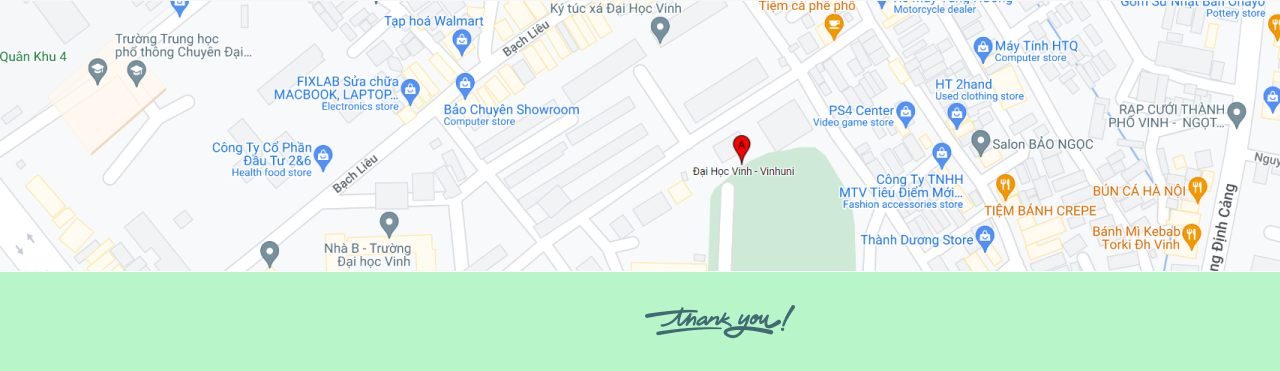
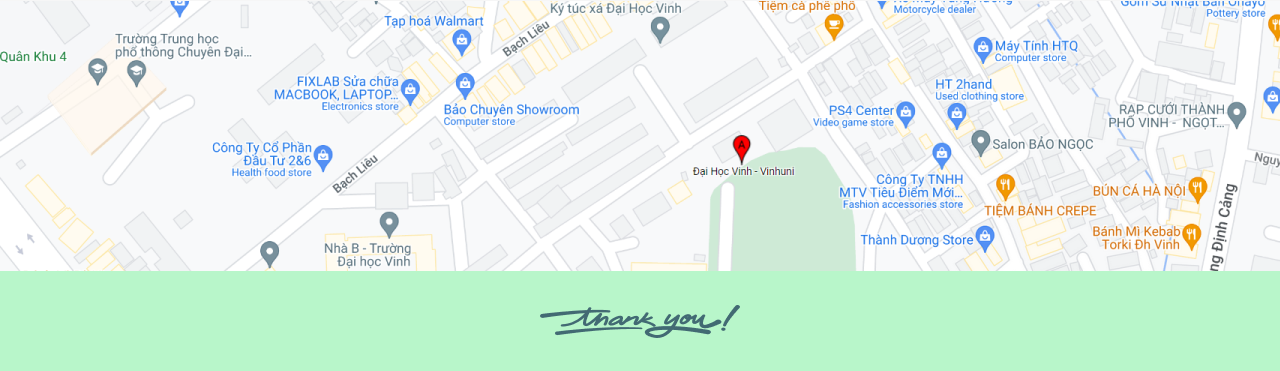
Before and after one commit to tranthang1205/Project-THT-2023, a Flask app: page /landing in a window 1280 px wide. Shown: the part 3864-4235 px from the top of the page. Run offline with Flask 3, Linux system fonts and the light colour scheme; some web fonts are replaced.

Commit message:
update search-food

```diff
--- a/static/CSS/landing.css
+++ b/static/CSS/landing.css
@@ -444,7 +444,10 @@
 .landing-10{
     width: 100%;
     height: 100px;
-
-    background-image: url(/static/IMG/landing-10.png);
-    object-fit: cover;
+    background-color: #B8F6CA;
 }
+.landing-10{
+    display: flex;
+    align-items: center;
+    justify-content: center;
+}
--- a/templates/landing.html
+++ b/templates/landing.html
@@ -135,6 +135,7 @@
 
     <!-- Landing 10 -->
     <div class = "landing-10" >
+        <img src="{{ url_for('static', filename='/IMG/thank-you.png')}}" alt="">
     </div>
 </body>
 </html>
```
Also changed, not shown: README.md (deleted), static/IMG/IMG-SEARCH/element1.png (added), static/IMG/thank-you.png (added).
